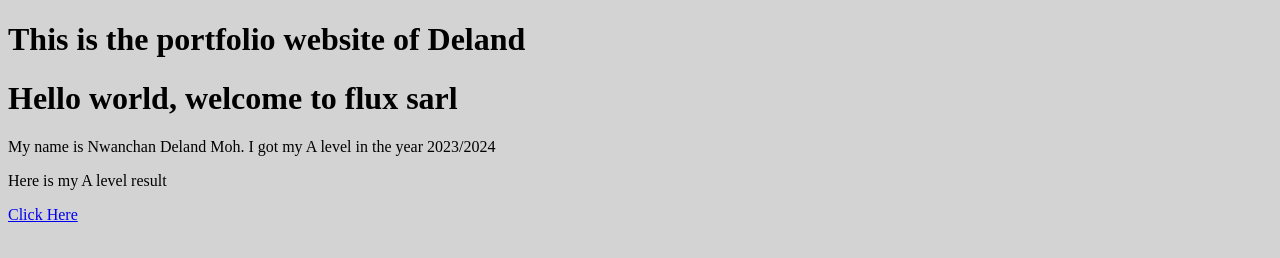
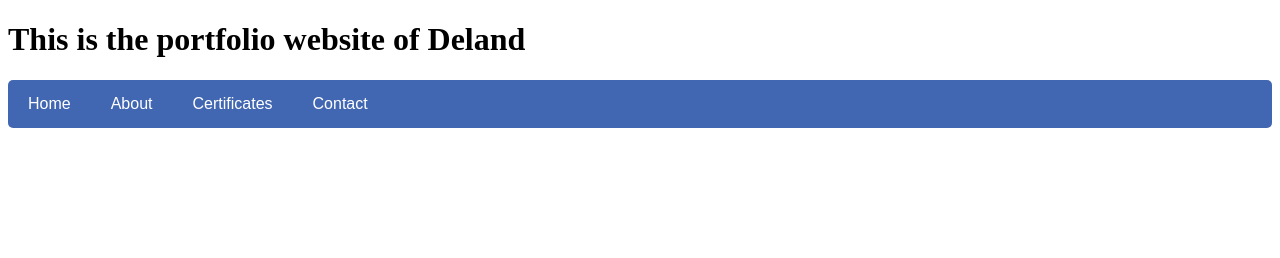
Before and after one commit to DelandMoore/myPersonalPortfolio_Website, a plain HTML site: page index.html in a window 1280 px wide. Drawn offline with Linux system fonts and the light colour scheme.

Commit message:
added a navbar

```diff
--- a/index.html
+++ b/index.html
@@ -5,22 +5,46 @@
     <meta name="viewport" content="width=device-width, initial-scale=1.0">
     <title>Document</title>
     <style>
-        body{
-            background-color: lightgray;
+        body ul {
+            font-family: Arial, Helvetica, sans-serif;
         }
-        a:hover{
-            color: aqua;
+        .navbar{
+            background: #4267b2;
+            padding: 0;
+            margin: 0;
+            list-style: none;
+            border-radius: 5px;
+            overflow: auto;
+            text-align: center;
+
         }
+        .navbar li{
+            float: left;
+        }
+        .navbar li a{
+            text-decoration: none;
+            padding: 15px 20px;
+            color: #fff;
+            display: block;
+        }
+        .navbar li a:hover{
+            color: coral;
+            background: #264990;
+
+        }
+
+
     </style>
 </head>
 <body>
     <h1>This is the portfolio website of Deland</h1>
-    <h1>Hello world, welcome to flux sarl</h1>
-    <p>My name is Nwanchan Deland Moh. I got my A level in the year 2023/2024</p>
-    <div class="box">
-        <p>Here is my A level result</p>
-        <a href="Htj">Click Here</a>
-    </div>
+    <ul class="navbar">
+        <li><a href="hfg">Home</a></li>
+        <li><a href="hfg">About</a></li>
+        <li><a href="hfg">Certificates</a></li>
+        <li><a href="hfg">Contact</a></li>
+    </ul>
+
 
 
 </body>
```
